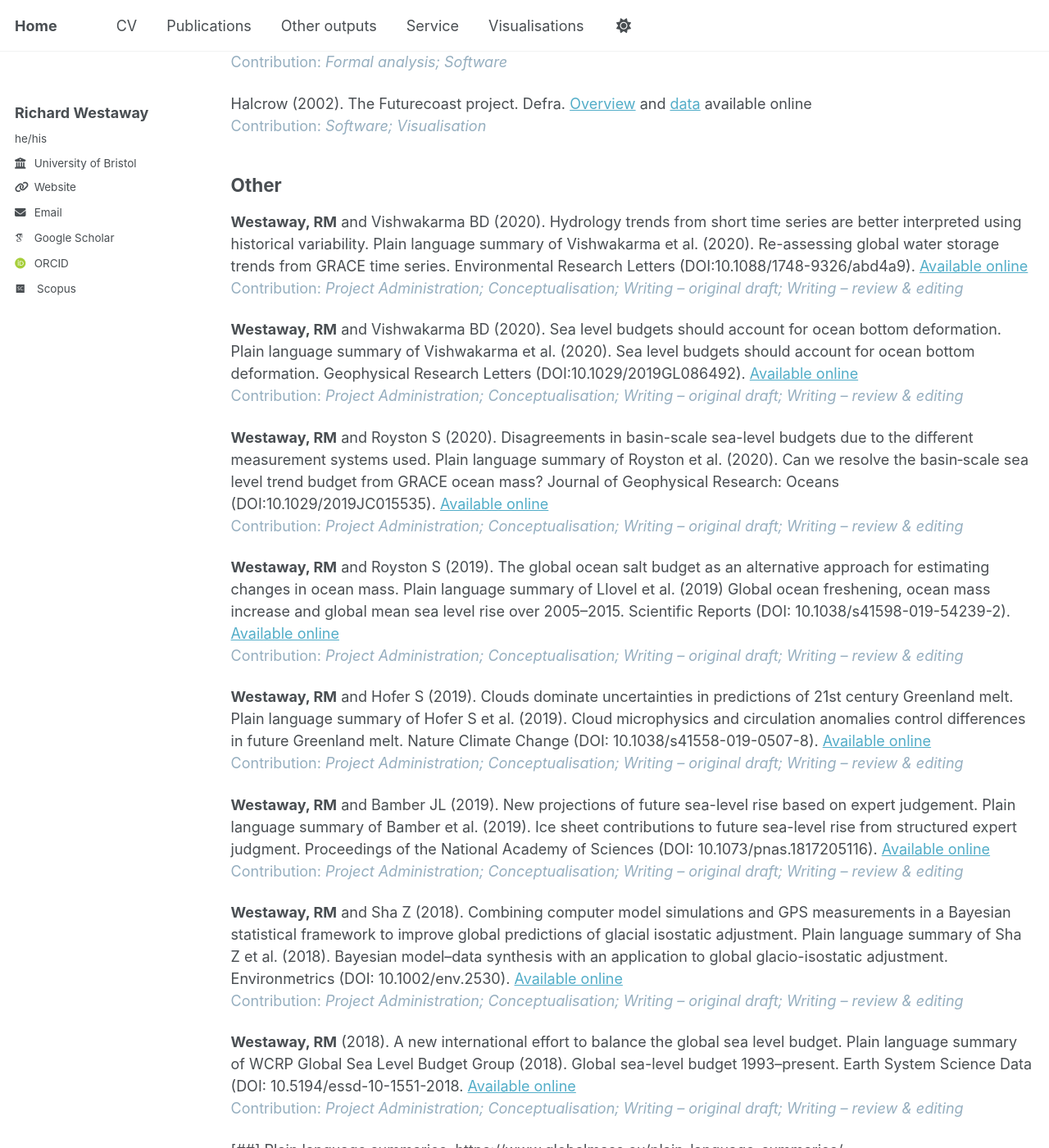
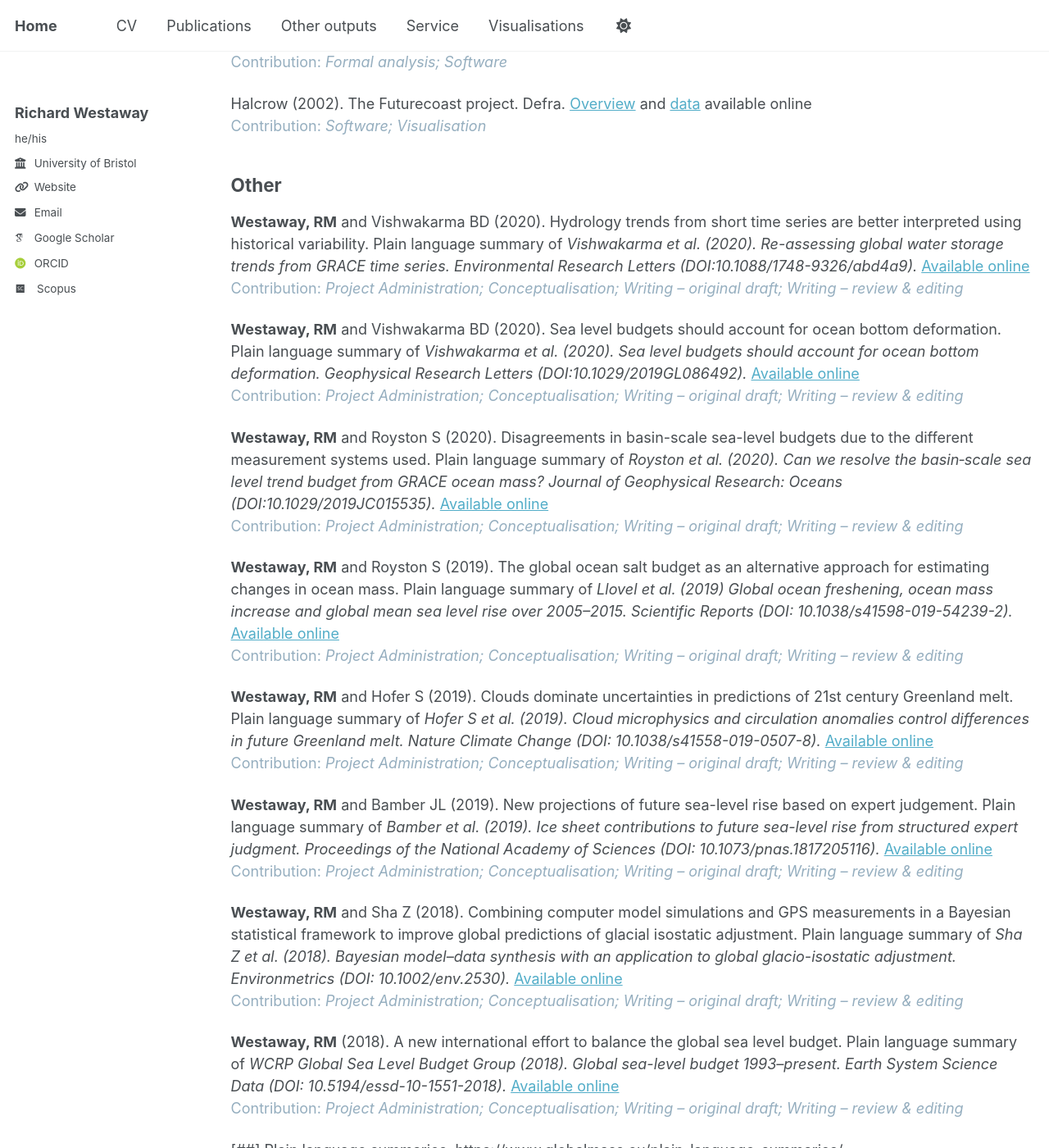
Before and after one commit to richardwestaway/richardwestaway.github.io, a Jekyll site: the page built from _pages/outputs.html, in a window 1280 px wide and 1400 px high, scrolled down 12194 px. Shown: the whole window at 82% size. Built offline with Jekyll 4.4.1, drawn with Linux system fonts in a browser that asks for light colours; some web fonts are replaced.

Commit message:
Update outputs.html

```diff
--- a/_pages/outputs.html
+++ b/_pages/outputs.html
@@ -255,21 +255,21 @@ information package for the UK. Awareness-raising poster, March 2008. <a href="h
 
 <h2 id="other">Other</h2>
 
-<p><strong>Westaway, RM</strong> and Vishwakarma BD (2020). Hydrology trends from short time series are better interpreted using historical variability. Plain language summary of Vishwakarma et al. (2020). Re-assessing global water storage trends from GRACE time series. Environmental Research Letters (DOI:10.1088/1748-9326/abd4a9). <a href="https://www.globalmass.eu/hydrology-trends-from-short-time-series-are-better-interpreted-using-historical-variability/" target="_blank" rel="noopener">Available online</a><br /><span style="color: #95aebf;">Contribution: <em>Project Administration; Conceptualisation; Writing &ndash; original draft; Writing &ndash; review &amp; editing</em></span></p>
+<p><strong>Westaway, RM</strong> and Vishwakarma BD (2020). Hydrology trends from short time series are better interpreted using historical variability. Plain language summary of <em>Vishwakarma et al. (2020). Re-assessing global water storage trends from GRACE time series. Environmental Research Letters (DOI:10.1088/1748-9326/abd4a9).</em> <a href="https://www.globalmass.eu/hydrology-trends-from-short-time-series-are-better-interpreted-using-historical-variability/" target="_blank" rel="noopener">Available online</a><br /><span style="color: #95aebf;">Contribution: <em>Project Administration; Conceptualisation; Writing &ndash; original draft; Writing &ndash; review &amp; editing</em></span></p>
 
-<p><strong>Westaway, RM</strong> and Vishwakarma BD (2020). Sea level budgets should account for ocean bottom deformation. Plain language summary of Vishwakarma et al. (2020). Sea level budgets should account for ocean bottom deformation. Geophysical Research Letters (DOI:10.1029/2019GL086492). <a href="https://www.globalmass.eu/hydrology-trends-from-short-time-series-are-better-interpreted-using-historical-variability/" target="_blank" rel="noopener">Available online</a><br /><span style="color: #95aebf;">Contribution: <em>Project Administration; Conceptualisation; Writing &ndash; original draft; Writing &ndash; review &amp; editing</em></span></p>
+<p><strong>Westaway, RM</strong> and Vishwakarma BD (2020). Sea level budgets should account for ocean bottom deformation. Plain language summary of <em>Vishwakarma et al. (2020). Sea level budgets should account for ocean bottom deformation. Geophysical Research Letters (DOI:10.1029/2019GL086492).</em> <a href="https://www.globalmass.eu/hydrology-trends-from-short-time-series-are-better-interpreted-using-historical-variability/" target="_blank" rel="noopener">Available online</a><br /><span style="color: #95aebf;">Contribution: <em>Project Administration; Conceptualisation; Writing &ndash; original draft; Writing &ndash; review &amp; editing</em></span></p>
 
-<p><strong>Westaway, RM</strong> and Royston S (2020). Disagreements in basin-scale sea-level budgets due to the different measurement systems used. Plain language summary of Royston et al. (2020). Can we resolve the basin‐scale sea level trend budget from GRACE ocean mass? Journal of Geophysical Research: Oceans (DOI:10.1029/2019JC015535). <a href="https://www.globalmass.eu/disagreements-in-basin-scale-sea-level-budgets-due-to-the-different-measurement-systems-used/" target="_blank" rel="noopener">Available online</a><br /><span style="color: #95aebf;">Contribution: <em>Project Administration; Conceptualisation; Writing &ndash; original draft; Writing &ndash; review &amp; editing</em></span></p>
+<p><strong>Westaway, RM</strong> and Royston S (2020). Disagreements in basin-scale sea-level budgets due to the different measurement systems used. Plain language summary of <em>Royston et al. (2020). Can we resolve the basin‐scale sea level trend budget from GRACE ocean mass? Journal of Geophysical Research: Oceans (DOI:10.1029/2019JC015535).</em> <a href="https://www.globalmass.eu/disagreements-in-basin-scale-sea-level-budgets-due-to-the-different-measurement-systems-used/" target="_blank" rel="noopener">Available online</a><br /><span style="color: #95aebf;">Contribution: <em>Project Administration; Conceptualisation; Writing &ndash; original draft; Writing &ndash; review &amp; editing</em></span></p>
 
-<p><strong>Westaway, RM</strong> and Royston S (2019). The global ocean salt budget as an alternative approach for estimating changes in ocean mass. Plain language summary of Llovel et al. (2019) Global ocean freshening, ocean mass increase and global mean sea level rise over 2005–2015. Scientific Reports (DOI: 10.1038/s41598-019-54239-2). <a href="https://www.globalmass.eu/the-global-ocean-salt-budget-as-an-alternative-approach-for-estimating-changes-in-ocean-mass/" target="_blank" rel="noopener">Available online</a><br /><span style="color: #95aebf;">Contribution: <em>Project Administration; Conceptualisation; Writing &ndash; original draft; Writing &ndash; review &amp; editing</em></span></p>
+<p><strong>Westaway, RM</strong> and Royston S (2019). The global ocean salt budget as an alternative approach for estimating changes in ocean mass. Plain language summary of <em>Llovel et al. (2019) Global ocean freshening, ocean mass increase and global mean sea level rise over 2005–2015. Scientific Reports (DOI: 10.1038/s41598-019-54239-2).</em> <a href="https://www.globalmass.eu/the-global-ocean-salt-budget-as-an-alternative-approach-for-estimating-changes-in-ocean-mass/" target="_blank" rel="noopener">Available online</a><br /><span style="color: #95aebf;">Contribution: <em>Project Administration; Conceptualisation; Writing &ndash; original draft; Writing &ndash; review &amp; editing</em></span></p>
 
-<p><strong>Westaway, RM</strong> and Hofer S (2019). Clouds dominate uncertainties in predictions of 21st century Greenland melt. Plain language summary of Hofer S et al. (2019). Cloud microphysics and circulation anomalies control differences in future Greenland melt. Nature Climate Change (DOI: 10.1038/s41558-019-0507-8). <a href="https://www.globalmass.eu/clouds-dominate-uncertainties-in-predictions-of-21st-century-greenland-melt/" target="_blank" rel="noopener">Available online</a><br /><span style="color: #95aebf;">Contribution: <em>Project Administration; Conceptualisation; Writing &ndash; original draft; Writing &ndash; review &amp; editing</em></span></p>
+<p><strong>Westaway, RM</strong> and Hofer S (2019). Clouds dominate uncertainties in predictions of 21st century Greenland melt. Plain language summary of <em>Hofer S et al. (2019). Cloud microphysics and circulation anomalies control differences in future Greenland melt. Nature Climate Change (DOI: 10.1038/s41558-019-0507-8).</em> <a href="https://www.globalmass.eu/clouds-dominate-uncertainties-in-predictions-of-21st-century-greenland-melt/" target="_blank" rel="noopener">Available online</a><br /><span style="color: #95aebf;">Contribution: <em>Project Administration; Conceptualisation; Writing &ndash; original draft; Writing &ndash; review &amp; editing</em></span></p>
 
-<p><strong>Westaway, RM</strong> and Bamber JL (2019). New projections of future sea-level rise based on expert judgement. Plain language summary of Bamber et al. (2019). Ice sheet contributions to future sea-level rise from structured expert judgment. Proceedings of the National Academy of Sciences (DOI: 10.1073/pnas.1817205116). <a href="https://www.globalmass.eu/new-projections-of-future-sea-level-rise-based-on-expert-judgement/" target="_blank" rel="noopener">Available online</a><br /><span style="color: #95aebf;">Contribution: <em>Project Administration; Conceptualisation; Writing &ndash; original draft; Writing &ndash; review &amp; editing</em></span></p>
+<p><strong>Westaway, RM</strong> and Bamber JL (2019). New projections of future sea-level rise based on expert judgement. Plain language summary of <em>Bamber et al. (2019). Ice sheet contributions to future sea-level rise from structured expert judgment. Proceedings of the National Academy of Sciences (DOI: 10.1073/pnas.1817205116).</em> <a href="https://www.globalmass.eu/new-projections-of-future-sea-level-rise-based-on-expert-judgement/" target="_blank" rel="noopener">Available online</a><br /><span style="color: #95aebf;">Contribution: <em>Project Administration; Conceptualisation; Writing &ndash; original draft; Writing &ndash; review &amp; editing</em></span></p>
 
-<p><strong>Westaway, RM</strong> and Sha Z (2018). Combining computer model simulations and GPS measurements in a Bayesian statistical framework to improve global predictions of glacial isostatic adjustment. Plain language summary of Sha Z et al. (2018). Bayesian model–data synthesis with an application to global glacio-isostatic adjustment. Environmetrics (DOI: 10.1002/env.2530). <a href="https://www.globalmass.eu/combining-computer-model-simulations-and-gps-measurements-in-a-bayesian-statistical-framework-to-improve-global-predictions-of-glacial-isostatic-adjustment/" target="_blank" rel="noopener">Available online</a><br /><span style="color: #95aebf;">Contribution: <em>Project Administration; Conceptualisation; Writing &ndash; original draft; Writing &ndash; review &amp; editing</em></span></p>
+<p><strong>Westaway, RM</strong> and Sha Z (2018). Combining computer model simulations and GPS measurements in a Bayesian statistical framework to improve global predictions of glacial isostatic adjustment. Plain language summary of <em>Sha Z et al. (2018). Bayesian model–data synthesis with an application to global glacio-isostatic adjustment. Environmetrics (DOI: 10.1002/env.2530).</em> <a href="https://www.globalmass.eu/combining-computer-model-simulations-and-gps-measurements-in-a-bayesian-statistical-framework-to-improve-global-predictions-of-glacial-isostatic-adjustment/" target="_blank" rel="noopener">Available online</a><br /><span style="color: #95aebf;">Contribution: <em>Project Administration; Conceptualisation; Writing &ndash; original draft; Writing &ndash; review &amp; editing</em></span></p>
 
-<p><strong>Westaway, RM</strong> (2018). A new international effort to balance the global sea level budget. Plain language summary of WCRP Global Sea Level Budget Group (2018). Global sea-level budget 1993–present. Earth System Science Data (DOI: 10.5194/essd-10-1551-2018. <a href="https://www.globalmass.eu/a-new-international-effort-to-balance-the-global-sea-level-budget/" target="_blank" rel="noopener">Available online</a><br /><span style="color: #95aebf;">Contribution: <em>Project Administration; Conceptualisation; Writing &ndash; original draft; Writing &ndash; review &amp; editing</em></span></p>
+<p><strong>Westaway, RM</strong> (2018). A new international effort to balance the global sea level budget. Plain language summary of <em>WCRP Global Sea Level Budget Group (2018). Global sea-level budget 1993–present. Earth System Science Data (DOI: 10.5194/essd-10-1551-2018).</em> <a href="https://www.globalmass.eu/a-new-international-effort-to-balance-the-global-sea-level-budget/" target="_blank" rel="noopener">Available online</a><br /><span style="color: #95aebf;">Contribution: <em>Project Administration; Conceptualisation; Writing &ndash; original draft; Writing &ndash; review &amp; editing</em></span></p>
 
 <p>[##] Plain language summaries. https://www.globalmass.eu/plain-language-summaries/</p>
 
```
